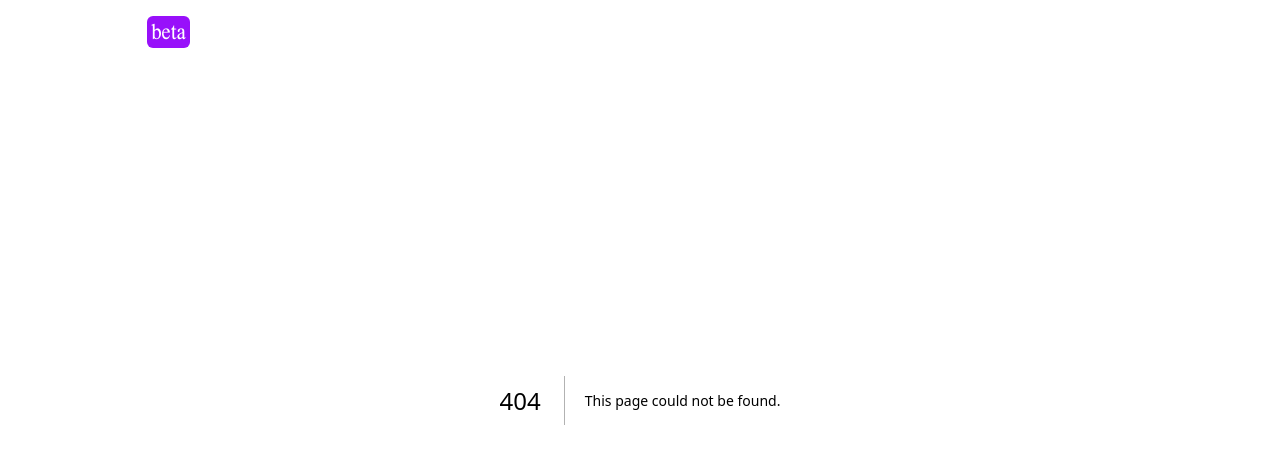
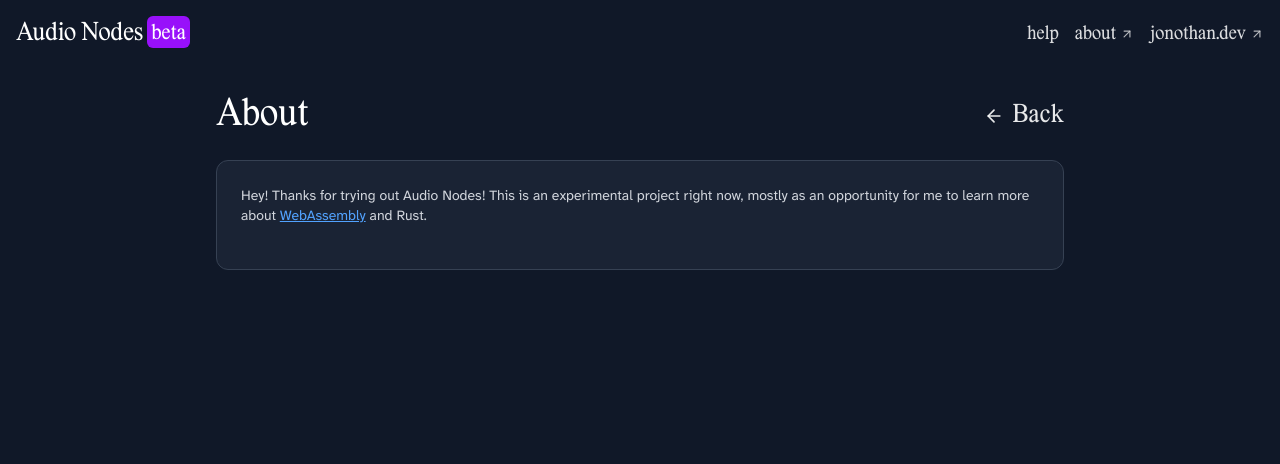
Before and after one commit to jonothanhunt/audio-nodes, a Next.js app: page /about in a window 1280 px wide. Before the commit this address had no page. Shown: the top 464 px of the page. Built offline with nearby package versions, Linux system fonts and the light colour scheme.

Commit message:
Update readme for clarity

```diff
--- /dev/null
+++ b/src/app/about/page.tsx
@@ -0,0 +1,61 @@
+import Link from "next/link";
+
+export default function AboutPage() {
+    return (
+        <div className="min-h-screen w-full bg-gray-900 text-white">
+            <div className="max-w-4xl mx-auto px-6 py-24">
+                <div className="flex items-center justify-between mb-6">
+                    <h1
+                        className="text-4xl"
+                        style={{
+                            fontFamily: "var(--font-lastik)",
+                            fontWeight: 200,
+                            fontVariationSettings: '"wght" 20',
+                        }}
+                    >
+                        About
+                    </h1>
+                    <Link
+                        href="/"
+                        className="inline-flex items-center gap-2 text-white/90 hover:text-white text-2xl"
+                        aria-label="Back to home"
+                    >
+                        <svg
+                            className="w-5 h-5"
+                            viewBox="0 0 24 24"
+                            fill="none"
+                            stroke="currentColor"
+                            strokeWidth="2"
+                            strokeLinecap="round"
+                            strokeLinejoin="round"
+                            aria-hidden="true"
+                        >
+                            <path d="M19 12H5" />
+                            <path d="m12 19-7-7 7-7" />
+                        </svg>
+                        <span className="title-font">Back</span>
+                    </Link>
+                </div>
+                <div className="bg-gray-800/70 border border-gray-700 rounded-xl p-6">
+                    <p className="text-sm text-gray-300">
+                        Hey! Thanks for trying out Audio Nodes! This is an
+                        experimental project right now, mostly as an opportunity
+                        for me to learn more about{" "}
+                        <a
+                            href="https://developer.mozilla.org/en-US/docs/WebAssembly"
+                            target="_blank"
+                            rel="noopener noreferrer"
+                            className="underline text-blue-400 hover:text-blue-300"
+                        >
+                            WebAssembly
+                        </a>{" "}
+                        and Rust.
+                        <br />
+                        <br />
+
+                    </p>
+                </div>
+            </div>
+        </div>
+    );
+}
```
Also changed, not shown: audio-nodes.png (added), 1 other file (tests, documents, lock files or other folders).
